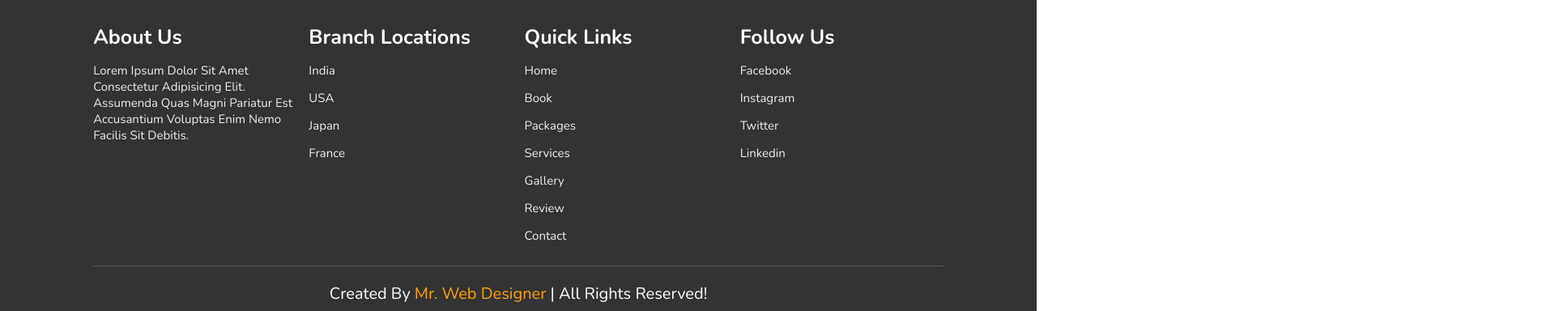
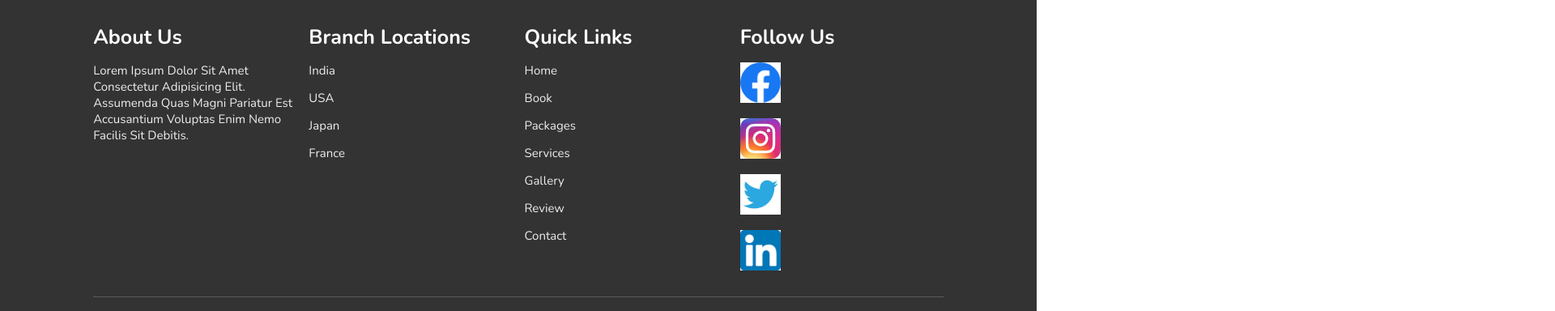
Before and after one commit to MeghanaChindam/travelandtourism-website, a plain HTML site: page mini_project/index.html in a window 1280 px wide. Shown: the part 5776-6160 px from the top of the page at 81% size, 1920 px wide, since content can reach past the window. Drawn offline with nearby package versions, Linux system fonts and the light colour scheme.

Commit message:
Add files via upload

```diff
--- a/mini_project/index.html
+++ b/mini_project/index.html
@@ -580,10 +580,10 @@
         </div>
         <div class="box">
             <h3>follow us</h3>
-            <a href="#">facebook</a>
-            <a href="#">instagram</a>
-            <a href="#">twitter</a>
-            <a href="#">linkedin</a>
+            <a href="https://www.facebook.com/"><img src="facebook.png" width="50px" height="50px"></a>
+            <a href="https://www.instagram.com/"><img src="instagram.png" width="50px" height="50px"></a>
+            <a href="https://twitter.com/"><img src="twitter.png" width="50px" height="50px"></a>
+            <a href="https://www.linkedin.com/"><img src="linkedin.png" width="50px" height="50px"></a>
         </div>
 
     </div>
```
